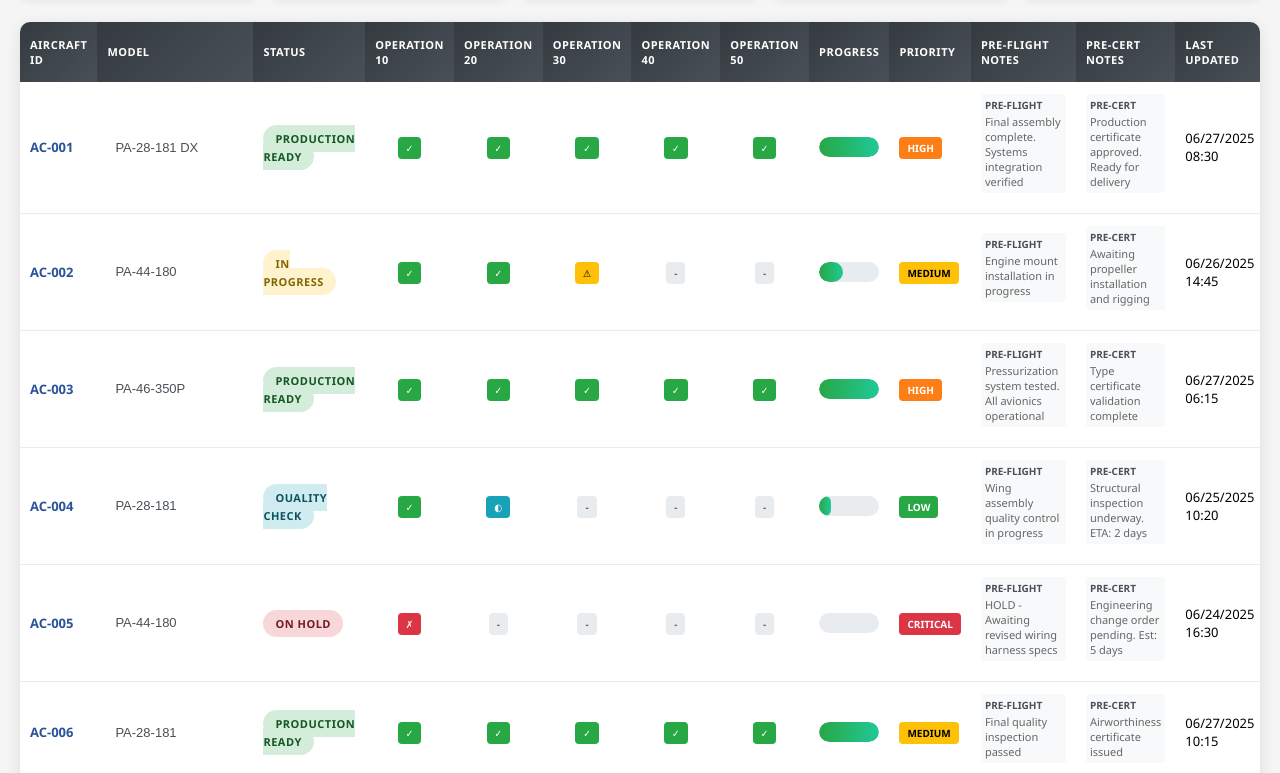
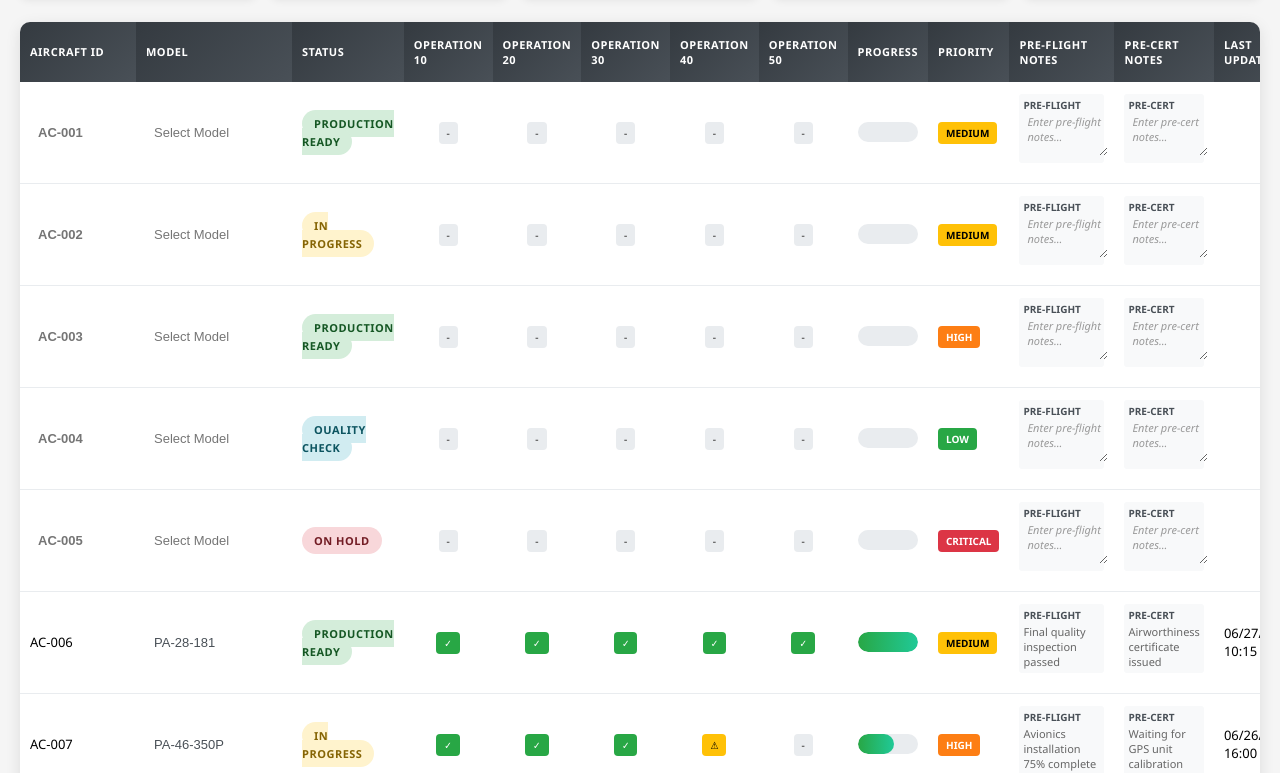
Before and after one commit to Zarosk/Piper-dashboard, a plain HTML site: page index.html in a window 1280 px wide. Shown: the part 456-1229 px from the top of the page. Drawn offline with Linux system fonts and the light colour scheme.

Commit message:
Update index.html

```diff
--- a/index.html
+++ b/index.html
@@ -202,9 +202,57 @@
             margin-top: 2px;
         }
 
-        .aircraft-id {
+        .aircraft-id-input {
+            border: none;
+            background: transparent;
+            font-size: 13px;
             font-weight: bold;
             color: #2a5298;
+            padding: 4px 8px;
+            border-radius: 4px;
+            width: 80px;
+        }
+
+        .aircraft-id-input:hover {
+            background-color: #f8f9fa;
+            border: 1px solid #dee2e6;
+        }
+
+        .aircraft-id-input:focus {
+            outline: none;
+            background-color: white;
+            border: 2px solid #007bff;
+            box-shadow: 0 0 0 0.2rem rgba(0,123,255,.25);
+        }
+
+        .notes-input {
+            border: none;
+            background: transparent;
+            font-size: 11px;
+            color: #666;
+            padding: 2px 4px;
+            border-radius: 3px;
+            width: 100%;
+            min-height: 40px;
+            resize: vertical;
+            font-family: inherit;
+        }
+
+        .notes-input:hover {
+            background-color: #ffffff;
+            border: 1px solid #dee2e6;
+        }
+
+        .notes-input:focus {
+            outline: none;
+            background-color: white;
+            border: 2px solid #007bff;
+            box-shadow: 0 0 0 0.1rem rgba(0,123,255,.15);
+        }
+
+        .notes-input::placeholder {
+            color: #999;
+            font-style: italic;
         }
 
         .model-input {
@@ -427,23 +475,23 @@
 
     <div class="summary-cards">
         <div class="summary-card card-operational">
-            <div class="card-number" style="color: #28a745;" id="prod-ready-count">6</div>
+            <div class="card-number" style="color: #28a745;" id="prod-ready-count">1</div>
             <div class="card-label">Production Ready</div>
         </div>
         <div class="summary-card card-maintenance">
-            <div class="card-number" style="color: #ffc107;" id="in-progress-count">4</div>
+            <div class="card-number" style="color: #ffc107;" id="in-progress-count">1</div>
             <div class="card-label">In Progress</div>
         </div>
         <div class="summary-card card-grounded">
-            <div class="card-number" style="color: #dc3545;" id="on-hold-count">3</div>
+            <div class="card-number" style="color: #dc3545;" id="on-hold-count">1</div>
             <div class="card-label">On Hold</div>
         </div>
         <div class="summary-card card-inspection">
-            <div class="card-number" style="color: #17a2b8;" id="quality-check-count">2</div>
+            <div class="card-number" style="color: #17a2b8;" id="quality-check-count">1</div>
             <div class="card-label">Quality Check</div>
         </div>
         <div class="summary-card card-total">
-            <div class="card-number" style="color: #6c757d;" id="total-count">15</div>
+            <div class="card-number" style="color: #6c757d;" id="total-count">5</div>
             <div class="card-label">Total Units</div>
         </div>
     </div>
@@ -472,138 +520,138 @@
             </thead>
             <tbody>
                 <tr>
-                    <td class="aircraft-id">AC-001</td>
-                    <td><input type="text" class="model-input" value="PA-28-181 DX" /></td>
+                    <td><input type="text" class="aircraft-id-input" value="" placeholder="AC-001" /></td>
+                    <td><input type="text" class="model-input" value="" placeholder="Select Model" /></td>
                     <td><span class="status-badge status-operational">Production Ready</span></td>
-                    <td class="operation-column"><span class="operation-badge" style="background-color: #28a745; color: white;">✓</span></td>
-                    <td class="operation-column"><span class="operation-badge" style="background-color: #28a745; color: white;">✓</span></td>
-                    <td class="operation-column"><span class="operation-badge" style="background-color: #28a745; color: white;">✓</span></td>
-                    <td class="operation-column"><span class="operation-badge" style="background-color: #28a745; color: white;">✓</span></td>
-                    <td class="operation-column"><span class="operation-badge" style="background-color: #28a745; color: white;">✓</span></td>
+                    <td class="operation-column"><span class="operation-badge" style="background-color: #e9ecef; color: #666;">-</span></td>
+                    <td class="operation-column"><span class="operation-badge" style="background-color: #e9ecef; color: #666;">-</span></td>
+                    <td class="operation-column"><span class="operation-badge" style="background-color: #e9ecef; color: #666;">-</span></td>
+                    <td class="operation-column"><span class="operation-badge" style="background-color: #e9ecef; color: #666;">-</span></td>
+                    <td class="operation-column"><span class="operation-badge" style="background-color: #e9ecef; color: #666;">-</span></td>
                     <td>
                         <div class="progress-bar">
-                            <div class="progress-fill" style="width: 100%;"></div>
+                            <div class="progress-fill" style="width: 0%;"></div>
+                        </div>
+                    </td>
+                    <td><span class="priority-badge priority-medium">Medium</span></td>
+                    <td class="notes-cell">
+                        <div class="note-section">
+                            <div class="note-label">Pre-Flight</div>
+                            <textarea class="notes-input" placeholder="Enter pre-flight notes..."></textarea>
+                        </div>
+                    </td>
+                    <td class="notes-cell">
+                        <div class="note-section">
+                            <div class="note-label">Pre-Cert</div>
+                            <textarea class="notes-input" placeholder="Enter pre-cert notes..."></textarea>
+                        </div>
+                    </td>
+                    <td></td>
+                    <td></td>
+                    <td>Team Alpha</td>
+                    <td></td>
+                </tr>
+                <tr>
+                    <td><input type="text" class="aircraft-id-input" value="" placeholder="AC-002" /></td>
+                    <td><input type="text" class="model-input" value="" placeholder="Select Model" /></td>
+                    <td><span class="status-badge status-maintenance">In Progress</span></td>
+                    <td class="operation-column"><span class="operation-badge" style="background-color: #e9ecef; color: #666;">-</span></td>
+                    <td class="operation-column"><span class="operation-badge" style="background-color: #e9ecef; color: #666;">-</span></td>
+                    <td class="operation-column"><span class="operation-badge" style="background-color: #e9ecef; color: #666;">-</span></td>
+                    <td class="operation-column"><span class="operation-badge" style="background-color: #e9ecef; color: #666;">-</span></td>
+                    <td class="operation-column"><span class="operation-badge" style="background-color: #e9ecef; color: #666;">-</span></td>
+                    <td>
+                        <div class="progress-bar">
+                            <div class="progress-fill" style="width: 0%;"></div>
+                        </div>
+                    </td>
+                    <td><span class="priority-badge priority-medium">Medium</span></td>
+                    <td class="notes-cell">
+                        <div class="note-section">
+                            <div class="note-label">Pre-Flight</div>
+                            <textarea class="notes-input" placeholder="Enter pre-flight notes..."></textarea>
+                        </div>
+                    </td>
+                    <td class="notes-cell">
+                        <div class="note-section">
+                            <div class="note-label">Pre-Cert</div>
+                            <textarea class="notes-input" placeholder="Enter pre-cert notes..."></textarea>
+                        </div>
+                    </td>
+                    <td></td>
+                    <td></td>
+                    <td>Team Beta</td>
+                    <td></td>
+                </tr>
+                <tr>
+                    <td><input type="text" class="aircraft-id-input" value="" placeholder="AC-003" /></td>
+                    <td><input type="text" class="model-input" value="" placeholder="Select Model" /></td>
+                    <td><span class="status-badge status-operational">Production Ready</span></td>
+                    <td class="operation-column"><span class="operation-badge" style="background-color: #e9ecef; color: #666;">-</span></td>
+                    <td class="operation-column"><span class="operation-badge" style="background-color: #e9ecef; color: #666;">-</span></td>
+                    <td class="operation-column"><span class="operation-badge" style="background-color: #e9ecef; color: #666;">-</span></td>
+                    <td class="operation-column"><span class="operation-badge" style="background-color: #e9ecef; color: #666;">-</span></td>
+                    <td class="operation-column"><span class="operation-badge" style="background-color: #e9ecef; color: #666;">-</span></td>
+                    <td>
+                        <div class="progress-bar">
+                            <div class="progress-fill" style="width: 0%;"></div>
                         </div>
                     </td>
                     <td><span class="priority-badge priority-high">High</span></td>
                     <td class="notes-cell">
                         <div class="note-section">
                             <div class="note-label">Pre-Flight</div>
-                            <div class="note-text">Final assembly complete. Systems integration verified</div>
+                            <textarea class="notes-input" placeholder="Enter pre-flight notes..."></textarea>
                         </div>
                     </td>
                     <td class="notes-cell">
                         <div class="note-section">
                             <div class="note-label">Pre-Cert</div>
-                            <div class="note-text">Production certificate approved. Ready for delivery</div>
+                            <textarea class="notes-input" placeholder="Enter pre-cert notes..."></textarea>
                         </div>
                     </td>
-                    <td>06/27/2025 08:30</td>
-                    <td>07/01/2025</td>
-                    <td>Team Alpha</td>
-                    <td>98</td>
+                    <td></td>
+                    <td></td>
+                    <td>Team Gamma</td>
+                    <td></td>
                 </tr>
                 <tr>
-                    <td class="aircraft-id">AC-002</td>
-                    <td><input type="text" class="model-input" value="PA-44-180" /></td>
-                    <td><span class="status-badge status-maintenance">In Progress</span></td>
-                    <td class="operation-column"><span class="operation-badge" style="background-color: #28a745; color: white;">✓</span></td>
-                    <td class="operation-column"><span class="operation-badge" style="background-color: #28a745; color: white;">✓</span></td>
-                    <td class="operation-column"><span class="operation-badge" style="background-color: #ffc107; color: #000;">⚠</span></td>
+                    <td><input type="text" class="aircraft-id-input" value="" placeholder="AC-004" /></td>
+                    <td><input type="text" class="model-input" value="" placeholder="Select Model" /></td>
+                    <td><span class="status-badge status-inspection">Quality Check</span></td>
                     <td class="operation-column"><span class="operation-badge" style="background-color: #e9ecef; color: #666;">-</span></td>
                     <td class="operation-column"><span class="operation-badge" style="background-color: #e9ecef; color: #666;">-</span></td>
-                    <td>
-                        <div class="progress-bar">
-                            <div class="progress-fill" style="width: 40%;"></div>
-                        </div>
-                    </td>
-                    <td><span class="priority-badge priority-medium">Medium</span></td>
-                    <td class="notes-cell">
-                        <div class="note-section">
-                            <div class="note-label">Pre-Flight</div>
-                            <div class="note-text">Engine mount installation in progress</div>
-                        </div>
-                    </td>
-                    <td class="notes-cell">
-                        <div class="note-section">
-                            <div class="note-label">Pre-Cert</div>
-                            <div class="note-text">Awaiting propeller installation and rigging</div>
-                        </div>
-                    </td>
-                    <td>06/26/2025 14:45</td>
-                    <td>07/08/2025</td>
-                    <td>Team Beta</td>
-                    <td>85</td>
-                </tr>
-                <tr>
-                    <td class="aircraft-id">AC-003</td>
-                    <td><input type="text" class="model-input" value="PA-46-350P" /></td>
-                    <td><span class="status-badge status-operational">Production Ready</span></td>
-                    <td class="operation-column"><span class="operation-badge" style="background-color: #28a745; color: white;">✓</span></td>
-                    <td class="operation-column"><span class="operation-badge" style="background-color: #28a745; color: white;">✓</span></td>
-                    <td class="operation-column"><span class="operation-badge" style="background-color: #28a745; color: white;">✓</span></td>
-                    <td class="operation-column"><span class="operation-badge" style="background-color: #28a745; color: white;">✓</span></td>
-                    <td class="operation-column"><span class="operation-badge" style="background-color: #28a745; color: white;">✓</span></td>
-                    <td>
-                        <div class="progress-bar">
-                            <div class="progress-fill" style="width: 100%;"></div>
-                        </div>
-                    </td>
-                    <td><span class="priority-badge priority-high">High</span></td>
-                    <td class="notes-cell">
-                        <div class="note-section">
-                            <div class="note-label">Pre-Flight</div>
-                            <div class="note-text">Pressurization system tested. All avionics operational</div>
-                        </div>
-                    </td>
-                    <td class="notes-cell">
-                        <div class="note-section">
-                            <div class="note-label">Pre-Cert</div>
-                            <div class="note-text">Type certificate validation complete</div>
-                        </div>
-                    </td>
-                    <td>06/27/2025 06:15</td>
-                    <td>06/30/2025</td>
-                    <td>Team Gamma</td>
-                    <td>96</td>
-                </tr>
-                <tr>
-                    <td class="aircraft-id">AC-004</td>
-                    <td><input type="text" class="model-input" value="PA-28-181" /></td>
-                    <td><span class="status-badge status-inspection">Quality Check</span></td>
-                    <td class="operation-column"><span class="operation-badge" style="background-color: #28a745; color: white;">✓</span></td>
-                    <td class="operation-column"><span class="operation-badge" style="background-color: #17a2b8; color: white;">◐</span></td>
                     <td class="operation-column"><span class="operation-badge" style="background-color: #e9ecef; color: #666;">-</span></td>
                     <td class="operation-column"><span class="operation-badge" style="background-color: #e9ecef; color: #666;">-</span></td>
                     <td class="operation-column"><span class="operation-badge" style="background-color: #e9ecef; color: #666;">-</span></td>
                     <td>
                         <div class="progress-bar">
-                            <div class="progress-fill" style="width: 20%;"></div>
+                            <div class="progress-fill" style="width: 0%;"></div>
                         </div>
                     </td>
                     <td><span class="priority-badge priority-low">Low</span></td>
                     <td class="notes-cell">
                         <div class="note-section">
                             <div class="note-label">Pre-Flight</div>
-                            <div class="note-text">Wing assembly quality control in progress</div>
+                            <textarea class="notes-input" placeholder="Enter pre-flight notes..."></textarea>
                         </div>
                     </td>
                     <td class="notes-cell">
                         <div class="note-section">
                             <div class="note-label">Pre-Cert</div>
-                            <div class="note-text">Structural inspection underway. ETA: 2 days</div>
+                            <textarea class="notes-input" placeholder="Enter pre-cert notes..."></textarea>
                         </div>
                     </td>
-                    <td>06/25/2025 10:20</td>
-                    <td>07/15/2025</td>
+                    <td></td>
+                    <td></td>
                     <td>Team Alpha</td>
-                    <td>78</td>
+                    <td></td>
                 </tr>
                 <tr>
-                    <td class="aircraft-id">AC-005</td>
-                    <td><input type="text" class="model-input" value="PA-44-180" /></td>
+                    <td><input type="text" class="aircraft-id-input" value="" placeholder="AC-005" /></td>
+                    <td><input type="text" class="model-input" value="" placeholder="Select Model" /></td>
                     <td><span class="status-badge status-grounded">On Hold</span></td>
-                    <td class="operation-column"><span class="operation-badge" style="background-color: #dc3545; color: white;">✗</span></td>
+                    <td class="operation-column"><span class="operation-badge" style="background-color: #e9ecef; color: #666;">-</span></td>
                     <td class="operation-column"><span class="operation-badge" style="background-color: #e9ecef; color: #666;">-</span></td>
                     <td class="operation-column"><span class="operation-badge" style="background-color: #e9ecef; color: #666;">-</span></td>
                     <td class="operation-column"><span class="operation-badge" style="background-color: #e9ecef; color: #666;">-</span></td>
@@ -617,19 +665,19 @@
                     <td class="notes-cell">
                         <div class="note-section">
                             <div class="note-label">Pre-Flight</div>
-                            <div class="note-text">HOLD - Awaiting revised wiring harness specs</div>
+                            <textarea class="notes-input" placeholder="Enter pre-flight notes..."></textarea>
                         </div>
                     </td>
                     <td class="notes-cell">
                         <div class="note-section">
                             <div class="note-label">Pre-Cert</div>
-                            <div class="note-text">Engineering change order pending. Est: 5 days</div>
+                            <textarea class="notes-input" placeholder="Enter pre-cert notes..."></textarea>
                         </div>
                     </td>
-                    <td>06/24/2025 16:30</td>
-                    <td>07/20/2025</td>
+                    <td></td>
+                    <td></td>
                     <td>Team Beta</td>
-                    <td>65</td>
+                    <td></td>
                 </tr>
                 <tr>
                     <td class="aircraft-id">AC-006</td>
```
